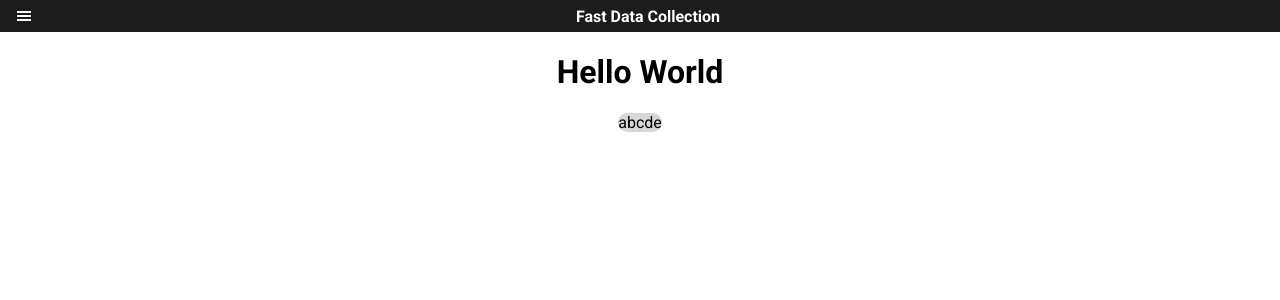
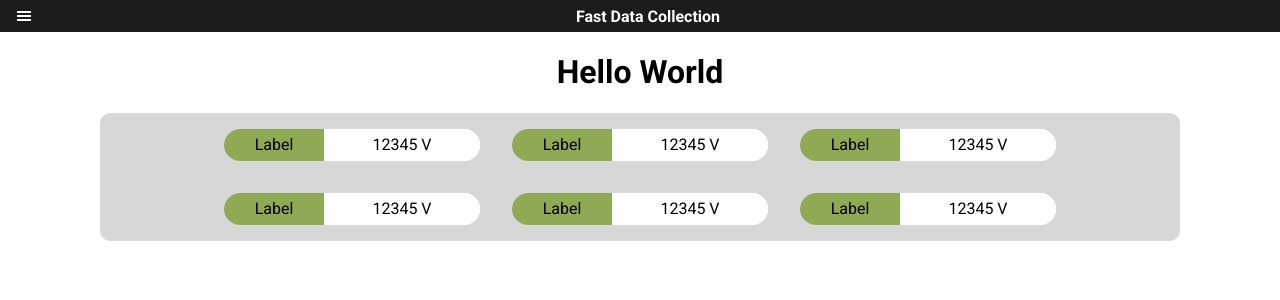
Before and after one commit to Gabriel-f-r-bojikian/orsini-frontend, a Next.js app: page / in a window 1280 px wide. Shown: the top 300 px of the page. Built offline with nearby package versions, Linux system fonts and the light colour scheme.

Commit message:
Make data widgets

```diff
--- a/components/DataTray/DataTray.jsx
+++ b/components/DataTray/DataTray.jsx
@@ -1,9 +1,17 @@
 import styles from "./datatray.module.scss";
+
+// import DataWidget from "../DataWidget/DataWidget";
+import DataWidget from "../DataWidget/DataWidget.tsx";
 
 export default function DataTray(props) {
     return(
         <div className={styles.dataTray}>
-            abcde <br />
+            <DataWidget label={"Label"} data={"12345 V"} />
+            <DataWidget label={"Label"} data={"12345 V"} />
+            <DataWidget label={"Label"} data={"12345 V"} />
+            <DataWidget label={"Label"} data={"12345 V"} />
+            <DataWidget label={"Label"} data={"12345 V"} />
+            <DataWidget label={"Label"} data={"12345 V"} />
         </div>
     )
 }
--- a/components/DataTray/datatray.module.scss
+++ b/components/DataTray/datatray.module.scss
@@ -1,5 +1,6 @@
 .dataTray {
     display: flex;
+    flex-wrap: wrap;
     justify-content: center;
     align-items: center;
     border-radius: 10px;
--- /dev/null
+++ b/components/DataWidget/DataWidget.tsx
@@ -0,0 +1,20 @@
+import styles from "./datawidget.module.scss";
+
+interface DataProps {
+    label: String;
+    data: String;
+}
+
+export default function DataWidget(props: DataProps) {
+    return(
+        <div className={styles.dataWidget}>
+            <div className={styles.dataLabel}>
+                <p>{props.label}</p>
+            </div>
+
+            <div className={styles.dataValue}>
+                <p>{props.data}</p>
+            </div>
+        </div>
+    )
+}
--- /dev/null
+++ b/components/DataWidget/datawidget.module.scss
@@ -0,0 +1,32 @@
+.dataWidget {
+    display: flex;
+    align-items: center;
+    height: 2rem;
+    width: 16rem;
+    margin: 1rem 1rem 1rem 1rem;
+    border-radius: 1.5rem 1.5rem 1.5rem 1.5rem;
+    background-color: var(--white);
+
+    .dataLabel {
+        display: flex;
+        align-items: center;
+        justify-content: center;
+        height: 2rem;
+        width: 6.25rem;
+        border-radius: 1.5rem 0rem 0rem 1.5rem;
+        background-color: var(--light-green);
+    }
+
+    .dataValue {
+        display: flex;
+        align-items: center;
+        justify-content: center;
+        display: flex;
+        align-items: center;
+        justify-content: center;
+        height: 2rem;
+        width: 9.75rem;
+        border-radius: 0rem 1.5rem 1.5rem 0rem;
+        background-color: var(--white);
+    }
+}
```
Also changed, not shown: package.json (+6 -1 lines), 1 other file (tests, documents, lock files or other folders).
